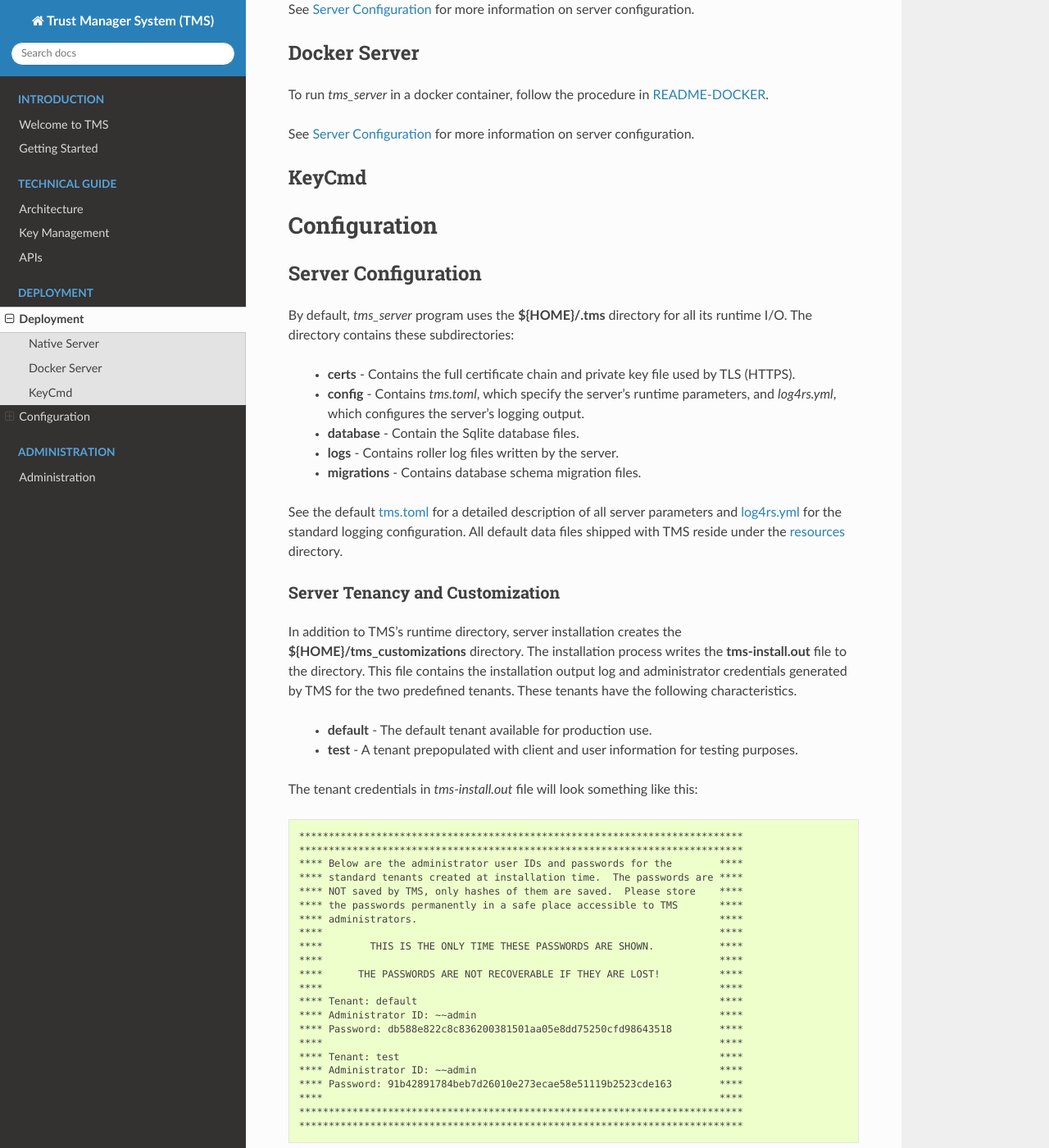
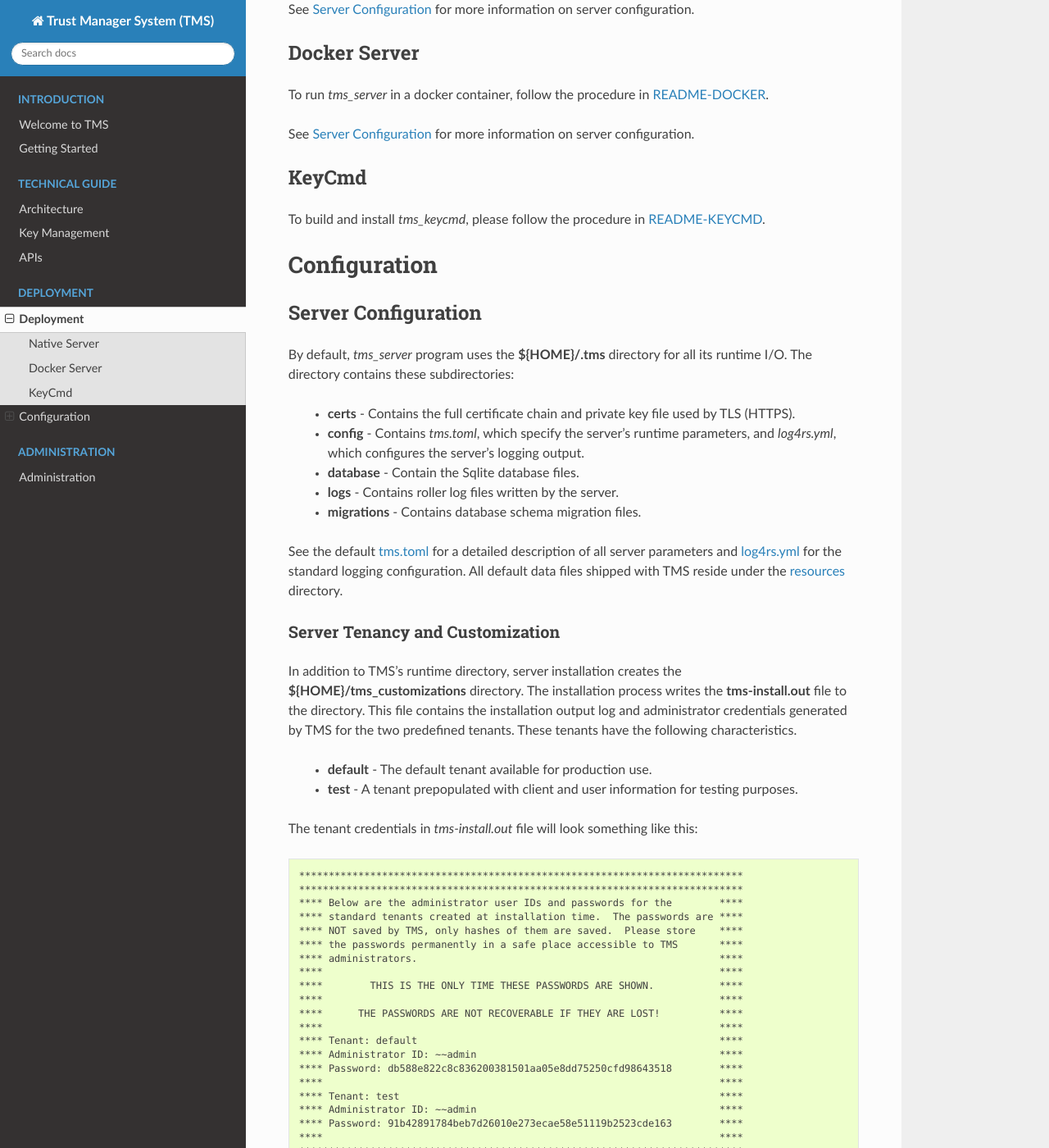
Before and after one commit to tapis-project/tms-documentation, a Sphinx documentation site: the page built from source/deployment/index.rst, in a window 1280 px wide and 1400 px high, scrolled down 360 px. Shown: the whole window at 82% size. Built offline with Sphinx 7.4.7 and the Read the Docs theme 3.1.0, drawn with Linux system fonts in a browser that asks for light colours; some of the changed text lies outside the part shown.

Commit message:
Initial tms_keycmd info.

```diff
--- a/source/deployment/index.rst
+++ b/source/deployment/index.rst
@@ -44,6 +44,10 @@ See `Server Configuration`_ for more information on server configuration.
 
 KeyCmd
 ======
+To build and install *tms_keycmd*, please follow the procedure in `README-KEYCMD`_.
+
+.. _README-KEYCMD: https://github.com/tapis-project/tms_keycmd/blob/main/README.md
+
 
 #############################################
 Configuration
@@ -107,3 +111,6 @@ This is the only place these credentials appear in the clear. They should be bac
 
 KeyCmd Configuration
 ====================
+To configure *tms_keycmd*, please follow the procedure in `README-KEYCMD-CFG`_.
+
+.. _README-KEYCMD-CFG: https://github.com/tapis-project/tms_keycmd/blob/main/README.md#configuration-of-sshd
```
